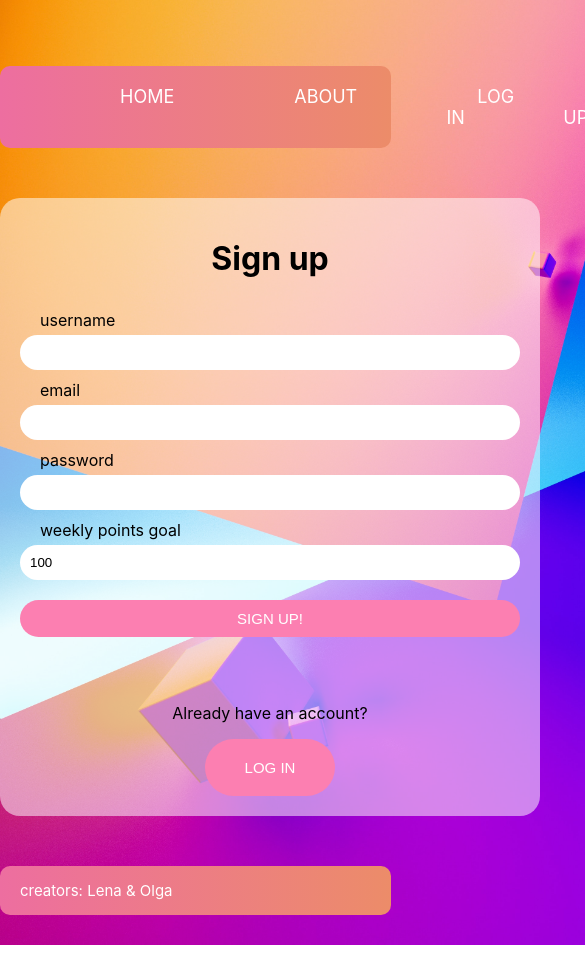
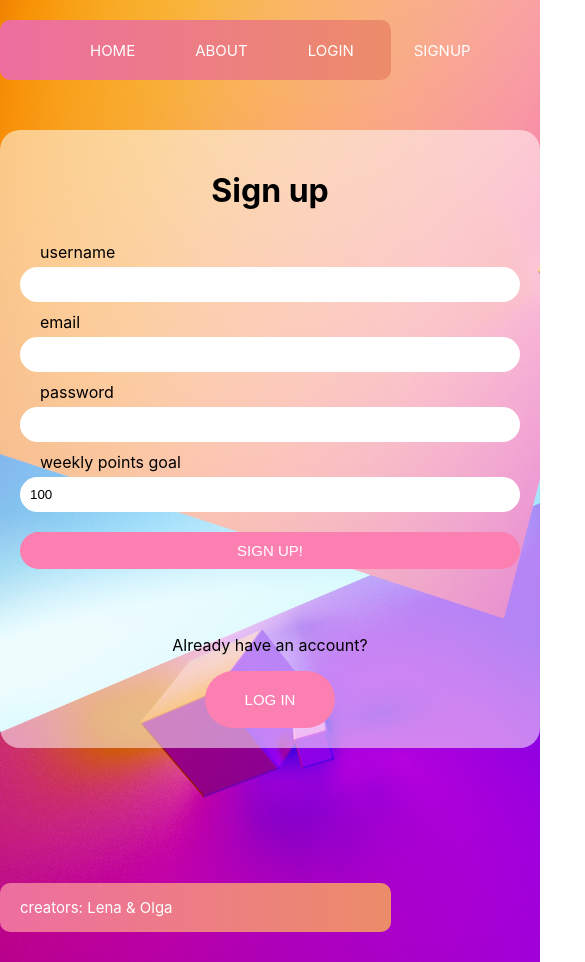
Before and after one commit to lenaimdahl/fun-fair-frontend, a React (Create React App) app: page /signup in a window 390 px wide. Shown: the top 962 px of the page, 585 px wide, since content can reach past the window. Built offline with nearby package versions, Linux system fonts and the light colour scheme; no server answers.

Commit message:
navbar styled for medium screen

```diff
--- a/src/App.jsx
+++ b/src/App.jsx
@@ -16,7 +16,7 @@ import NewNav from "./component/NewNav";
 function App() {
   return (
     <div className="App">
-      <Navbar />
+      {/* <Navbar /> */}
       <NewNav />
       <Routes>
         <Route path="/" element={<Homepage />} />
--- a/src/component/NewNav.jsx
+++ b/src/component/NewNav.jsx
@@ -1,8 +1,39 @@
-import { Link } from "react-router-dom";
+import { Link, useNavigate } from "react-router-dom";
+import { Fragment, useContext } from "react";
+import { AuthContext } from "../context/auth.context";
 
 function NewNav() {
+  const { isLoggedIn, logOutUser } = useContext(AuthContext);
+  const navigate = useNavigate();
+
+  const handleLogout = async () => {
+    await logOutUser();
+    navigate("/");
+  };
+
   return (
     <nav className="navbar">
+       {isLoggedIn ? (
+          <ul>
+            <li>
+              <Link to={"/about"}>About</Link>
+            </li>
+            <li>
+            <Link to={"/profile"}>Calendar</Link>
+            </li>
+            <li>
+            <Link to={"/day-view"}>Day View</Link>
+            </li>
+            <li>
+            <Link to={"/weekly-mood"}>Weekly mood</Link>
+            </li>
+            <li>
+            <Link to="#" onClick={handleLogout}>
+                      Log out
+                    </Link>
+            </li>
+          </ul>
+) : (
             <ul>
               <li>
                 <Link to={"/"}>Home</Link>
@@ -11,13 +42,19 @@ function NewNav() {
                 <Link to={"/about"}>About</Link>
               </li>
               <li>
-            <Link to={"/login"}>Log in</Link>
+                <Link to={"/login"}>Login</Link>
               </li>
               <li>
-            <Link to={"/signup"}>Sign up</Link>
+                <Link to={"/signup"}>Signup</Link>
               </li>
             </ul>
+
+
+)}
+
     </nav>
+
+
   );
 }
 
--- a/src/css/App.css
+++ b/src/css/App.css
@@ -15,7 +15,7 @@ body {
   /* text-align: center; */
   /* bottom: 20px; */
   padding: 0 20px;
-  margin: 50px auto 30px auto;
+  margin: 20px auto 30px auto;
   border-radius: 10px;
   /* position: fixed; */
 }
@@ -93,7 +93,7 @@ body {
  display: flex;
  justify-content: center;
  width: 60vw;
- margin: 50px auto 50px auto;
+ margin: 50px auto 15vh auto;
  gap: 40px;
 }
 
@@ -152,21 +152,26 @@ body {
   justify-content: space-between;
 }
 
-.activity-container h1 {
+.activity-container-bottom {
+  padding-bottom: 20px;
+}
+
+.activity-container-top h1 {
   color: black;
   font-size: 20px;
 }
 
-.activity-container h2 {
+.activity-container-top h2 {
   font-size: 30px;
 }
 
 .activity-container p {
   margin-top: 50px;
+  color: black;
 }
 
 .signup-button {
-  margin-top: 20px;
+  /* margin-top: 10px; */
   background-color: #fc7fb1;
   border: none;
   border-radius: 40px;
@@ -176,10 +181,16 @@ body {
   color: white;
 }
 
+.signup-button a {
+  text-decoration: none;
+  color: white;
+}
+
 .signup-page button:hover,
 .signup-button:hover {
   background-color: #ffb59a;
   cursor: pointer;
+  transition: 1s;
 }
 
 .logout-container {
@@ -588,7 +599,7 @@ body {
   display: flex;
   flex-direction: column;
   width: 500px;
-  margin: 50px auto 0 auto;
+  margin: 50px auto 16vh auto;
   align-items: center;
   padding: 20px;
   background-color: rgba(255, 255, 255, 0.516);
@@ -824,6 +835,11 @@ footer a:hover {
 }
 
 @media (max-width: 800px) {
+  .navbar ul li a {
+    font-size: 15px;
+    padding: 10px;
+  }
+
   .calendar-flex {
     flex-direction: column;
   }
--- a/src/pages/Homepage.jsx
+++ b/src/pages/Homepage.jsx
@@ -45,19 +45,21 @@ function HomePage() {
       <div className="activity-container">
         <div className="activity-container-top">
           <h1>Activity tip of the day:</h1>
-        <h2>"{activity}"</h2>
-        <Link className="signup-button" to={"/signup"}>
+          <h2>{activity}</h2>
+          <button className="signup-button">
+          <Link to={"/signup"}>
             Sign up!
           </Link>
+          </button>
         </div>
         <div className="activity-container-bottom">
           <p>Already have an account?</p>
-        <Link className="signup-button" to={"/login"}>
+          <button className="signup-button">
+          <Link to={"/login"}>
             Log in
           </Link>
+          </button>
         </div>
-
-
       </div>
     </div>
   );
```
Lines whose indentation alone changed are shown as unchanged.
